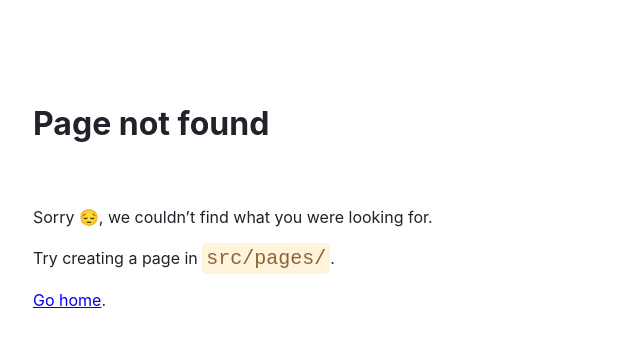
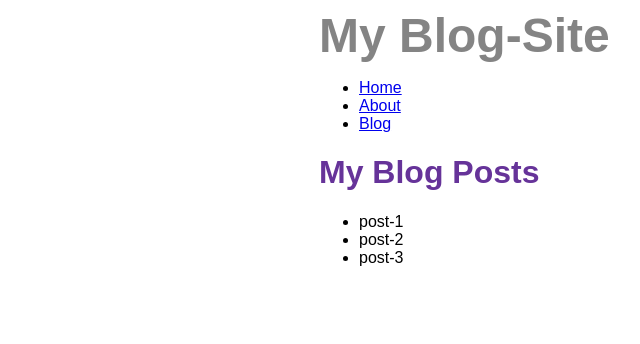
Before and after one commit to supermarios77/Blog-Site, a Gatsby site: page /blog in a window 1280 px wide. Before the commit this address had no page. Shown: the whole page, without its empty margins (71-711 px from the left). Built offline with nearby package versions, Linux system fonts and the light colour scheme; Gatsby itself is replaced by a stand-in of ours.

Commit message:
Add Blog Page

```diff
--- a/gatsby-config.js
+++ b/gatsby-config.js
@@ -3,11 +3,17 @@
  */
 module.exports = {
   siteMetadata: {
-    title: `Blog-Site`,
-    siteUrl: `https://www.yourdomain.tld`,
+    title: "My Blog-Site",
   },
   plugins: [
     "gatsby-plugin-image",
     "gatsby-plugin-sharp",
+    {
+      resolve: "gatsby-source-filesystem",
+      options: {
+        name: `blog`,
+        path: `${__dirname}/blog`,
+      }
+    },
   ],
 };
--- /dev/null
+++ b/public/page-data/about/page-data.json
@@ -0,0 +1 @@
+{"componentChunkName":"component---src-pages-about-js","path":"/about/","result":{"pageContext":{}},"staticQueryHashes":["3159585216"],"slicesMap":{}}
--- /dev/null
+++ b/public/page-data/blog/page-data.json
@@ -0,0 +1 @@
+{"componentChunkName":"component---src-pages-blog-js","path":"/blog/","result":{"data":{"allFile":{"nodes":[{"name":"post-1"},{"name":"post-2"},{"name":"post-3"},{"name":"157877-vanilla-cupcakes-ddmfs-2X1-0399-1b671dfd598548b1b0339076d062a758"}]}},"pageContext":{}},"staticQueryHashes":["3159585216"],"slicesMap":{}}
--- a/public/page-data/dev-404-page/page-data.json
+++ b/public/page-data/dev-404-page/page-data.json
@@ -1 +1 @@
-{"componentChunkName":"component---cache-dev-404-page-js","path":"/dev-404-page/","result":{"data":{"allSiteFunction":{"nodes":[]},"allSitePage":{"nodes":[{"path":"/404/"},{"path":"/404.html"},{"path":"/about/"},{"path":"/"}]}},"pageContext":{}},"staticQueryHashes":[],"slicesMap":{}}
+{"componentChunkName":"component---cache-dev-404-page-js","path":"/dev-404-page/","result":{"data":{"allSiteFunction":{"nodes":[]},"allSitePage":{"nodes":[{"path":"/404/"},{"path":"/404.html"},{"path":"/about/"},{"path":"/blog/"},{"path":"/"}]}},"pageContext":{}},"staticQueryHashes":[],"slicesMap":{}}
--- a/public/page-data/index/page-data.json
+++ b/public/page-data/index/page-data.json
@@ -1 +1 @@
-{"componentChunkName":"component---src-pages-index-js","path":"/","result":{"pageContext":{}},"staticQueryHashes":[],"slicesMap":{}}
+{"componentChunkName":"component---src-pages-index-js","path":"/","result":{"pageContext":{}},"staticQueryHashes":["3159585216"],"slicesMap":{}}
--- /dev/null
+++ b/public/page-data/sq/d/3159585216.json
@@ -0,0 +1 @@
+{"data":{"site":{"siteMetadata":{"title":"My Blog-Site"}}}}
--- a/src/components/Layout.jsx
+++ b/src/components/Layout.jsx
@@ -1,16 +1,28 @@
 import * as React from 'react'
-import { Link } from 'gatsby'
+import { Link, useStaticQuery, graphql } from 'gatsby'
 import {
   container,
   heading,
   navLinks,
   navLinkItem,
-  navLinkText
+  navLinkText,
+  siteTitle,
 } from './layout.module.css'
 
 const Layout = ({ pageTitle, children }) => {
+  const data = useStaticQuery(graphql`
+    query {
+      site {
+        siteMetadata {
+          title
+        }
+      }
+    }
+  `)
+
   return (
     <div className={container}>
+      <header className={siteTitle}>{data.site.siteMetadata.title}</header>
       <nav>
         <ul className={navLinks}>
           <li className={navLinkItem}>
@@ -21,6 +33,11 @@ const Layout = ({ pageTitle, children }) => {
           <li className={navLinkItem}>
             <Link to="/about" className={navLinkText}>
               About
+            </Link>
+          </li>
+          <li className={navLinkItem}>
+            <Link to="/blog" className={navLinkText}>
+              Blog
             </Link>
           </li>
         </ul>
--- a/src/components/layout.module.css
+++ b/src/components/layout.module.css
@@ -18,3 +18,9 @@
 .nav-link-text {
   color: black;
 }
+
+header {
+  font-size: 3rem;
+  color: rgb(132, 132, 132);
+  font-weight: 800;
+}
--- /dev/null
+++ b/src/components/seo.jsx
@@ -0,0 +1,20 @@
+import * as React from 'react'
+import { graphql, useStaticQuery } from 'gatsby'
+
+const Seo = ({ title }) => {
+  const data = useStaticQuery(graphql`
+    query {
+      site {
+        siteMetadata {
+          title
+        }
+      }
+    }
+  `)
+
+  return (
+    <title>{title} | {data.site.siteMetadata.title}</title>
+  )
+}
+
+export default Seo
--- /dev/null
+++ b/src/pages/blog.js
@@ -0,0 +1,34 @@
+import * as React from 'react'
+import { graphql } from 'gatsby'
+import Layout from '../components/layout'
+import Seo from '../components/seo'
+
+const BlogPage = ({ data }) => {
+  return (
+    <Layout pageTitle="My Blog Posts">
+      <ul>
+      {
+        data.allFile.nodes.map(node => (
+          <li key={node.name}>
+            {node.name}
+          </li>
+        ))
+      }
+      </ul>
+    </Layout>
+  )
+}
+
+export const query = graphql`
+  query {
+    allFile {
+      nodes {
+        name
+      }
+    }
+  }
+`
+
+export const Head = () => <Seo title="My Blog Posts" />
+
+export default BlogPage
--- a/src/pages/index.js
+++ b/src/pages/index.js
@@ -1,6 +1,7 @@
 import * as React from 'react'
 import Layout from '../components/layout'
-import { StaticImage } from 'gatsby-plugin-image'
+import { StaticImage } from 'gatsby-plugin-image';
+import Seo from '../components/Seo';
 
 const IndexPage = () => {
   return (
@@ -14,6 +15,6 @@ const IndexPage = () => {
   )
 }
 
-export const Head = () => <title>Home Page</title>
+export const Head = () => <Seo title="Home Page" />
 
 export default IndexPage
```
Also changed, not shown: src/pages/about.js (added, +15 -0 lines), src/pages/about.jsx (deleted, +0 -14 lines), blog/post-1.mdx (added), blog/post-2.mdx (added), blog/post-3.mdx (added). Lines whose indentation alone changed are shown as unchanged.
